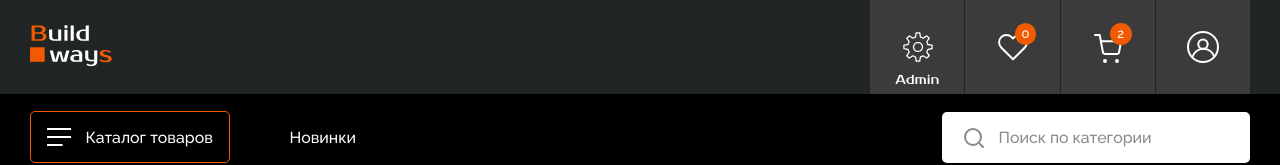
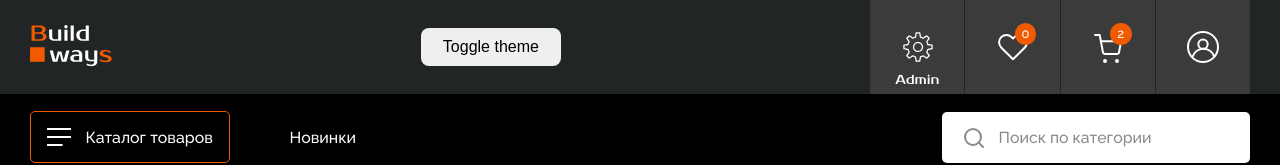
Before and after one commit to Garnett163/BuildWays, a React (Vite) app: page / in a window 1280 px wide. Shown: the top 165 px of the page. Built offline with nearby package versions, Linux system fonts and the light colour scheme; no server answers.

Commit message:
created dark theme

```diff
--- a/src/components/App/App.tsx
+++ b/src/components/App/App.tsx
@@ -1,6 +1,7 @@
 import './App.css';
 import { useEffect } from 'react';
 import { Routes, Route } from 'react-router-dom';
+import { useTheme } from '../../hooks/useTheme';
 import { useAppDispatch, useAppSelector } from '../../hooks/redux';
 import { setUser } from '../../redux/authSlice';
 import { useGetUserProfileQuery } from '../../Api/authApi';
@@ -22,6 +23,7 @@ import { setCategories } from '../../redux/categorySlice';
 import { setProducts } from '../../redux/productSlice';
 
 function App() {
+  useTheme();
   const dispatch = useAppDispatch();
   const {
     data: userProfileData,
--- a/src/components/Header/Header.tsx
+++ b/src/components/Header/Header.tsx
@@ -1,6 +1,7 @@
 import { Link } from 'react-router-dom';
 import './Header.css';
 import Navigation from '../Navigation/Navigation';
+import ThemeToggleButton from '../../pages/Admin/Ui/ThemeToggleButton/ThemeToggleButton';
 import { useAppSelector } from '../../hooks/redux';
 
 function Header() {
@@ -9,7 +10,8 @@ function Header() {
   return (
     <header className="header">
       <div className="header__container">
-        <a href="/" className="header__logo"></a>
+        <Link to="/" className="header__logo" />
+        <ThemeToggleButton />
         <ul className="header__list">
           <li className="header__item">
             <Link to="/admin" className="header__link header__link-admin">
--- /dev/null
+++ b/src/hooks/useTheme.tsx
@@ -0,0 +1,13 @@
+import { useEffect } from 'react';
+import { useAppSelector } from './redux';
+
+export function useTheme() {
+  const theme = useAppSelector(state => state.theme.mode);
+
+  useEffect(() => {
+    document.documentElement.setAttribute('data-theme', theme);
+    localStorage.setItem('theme', theme);
+  }, [theme]);
+
+  return theme;
+}
--- a/src/index.css
+++ b/src/index.css
@@ -8,10 +8,22 @@
   box-sizing: border-box;
 }
 
+[data-theme='light'] {
+  --bg-primary: #f2f5f7;
+  --color-primary: #000;
+}
+
+[data-theme='dark'] {
+  --bg-primary: #1a1a1a;
+  --bg-secondary: #2d2d2d;
+  --color-primary: #fff;
+}
+
 :root {
-  background-color: #f2f5f7;
+  background-color: var(--bg-primary);
+  color: var(--color-primary);
+  transition: all 0.3s ease;
   font-family: 'Raleway', 'Arial', sans-serif;
-  color: #000;
   -webkit-font-smoothing: antialiased;
   -moz-osx-font-smoothing: grayscale;
   text-rendering: optimizeLegibility;
--- a/src/pages/Admin/HeaderAdmin/HeaderAdmin.tsx
+++ b/src/pages/Admin/HeaderAdmin/HeaderAdmin.tsx
@@ -1,11 +1,13 @@
 import './HeaderAdmin.css';
 import { Link } from 'react-router-dom';
+import ThemeToggleButton from '../Ui/ThemeToggleButton/ThemeToggleButton';
 
 function HeaderAdmin() {
   return (
     <header className="header">
       <div className="header__container">
         <Link to="/" className="header__logo" />
+        <ThemeToggleButton />
         <div className="header__links">
           <Link to="/admin" className="header__title">
             Админ панель
--- a/src/pages/Admin/Ui/InterviewList/InterviewList.css
+++ b/src/pages/Admin/Ui/InterviewList/InterviewList.css
@@ -8,7 +8,7 @@
 }
 
 .interview__item {
-  background: #ffffff;
+  background: var(--bg-secondary);
   border: 1px solid #e2e8f0;
   border-radius: 12px;
   padding: 1rem;
@@ -25,14 +25,12 @@
 .interview__question {
   font-size: 1.1rem;
   font-weight: 600;
-  color: #1a1a2e;
   margin: 0 0 0.8rem 0;
   line-height: 1.4;
 }
 
 .interview__answer {
   font-size: 0.95rem;
-  color: #4a5568;
   margin: 0;
   line-height: 1.6;
   padding-left: 1.5rem;
--- a/src/pages/Admin/Ui/InterviewSideNavigation/InterviewSideNavigation.css
+++ b/src/pages/Admin/Ui/InterviewSideNavigation/InterviewSideNavigation.css
@@ -8,7 +8,7 @@
   overflow-y: auto;
   padding: 20px;
   background-color: #27272c;
-  border-right: 1px solid #e9ecef;
+  border: 1px solid #e9ecef;
   border-radius: 10px;
   z-index: 100;
 }
@@ -55,7 +55,6 @@
   color: white;
 }
 
-/* Адаптация для мобильных */
 @media (max-width: 768px) {
   .side-navigation {
     display: none;
--- a/src/pages/Admin/Ui/SectionTitle/SectionTitle.css
+++ b/src/pages/Admin/Ui/SectionTitle/SectionTitle.css
@@ -1,7 +1,6 @@
 .section__title {
   font-size: 1.8rem;
   font-weight: 700;
-  color: #1a1a2e;
   margin-bottom: 1.5rem;
   padding-bottom: 0.5rem;
   position: relative;
--- /dev/null
+++ b/src/pages/Admin/Ui/ThemeToggleButton/ThemeToggleButton.css
@@ -0,0 +1,19 @@
+.theme-toggle-button {
+  display: inline-flex;
+  align-items: center;
+  justify-content: center;
+  padding: 0.5rem 1.25rem;
+  font-size: 1rem;
+  font-weight: 500;
+  border: 2px solid transparent;
+  border-radius: 0.5rem;
+  cursor: pointer;
+  transition: all 0.3s ease;
+  outline: none;
+  user-select: none;
+  white-space: nowrap;
+}
+
+.theme-toggle-button:hover {
+  opacity: 0.8;
+}
--- /dev/null
+++ b/src/pages/Admin/Ui/ThemeToggleButton/ThemeToggleButton.tsx
@@ -0,0 +1,12 @@
+import './ThemeToggleButton.css';
+import { useAppDispatch } from '../../../../hooks/redux';
+import { toggleTheme } from '../../../../redux/themeSlice';
+
+export default function ThemeToggleButton() {
+  const dispatch = useAppDispatch();
+  return (
+    <button className="theme-toggle-button" onClick={() => dispatch(toggleTheme())}>
+      Toggle theme
+    </button>
+  );
+}
--- a/src/redux/store.ts
+++ b/src/redux/store.ts
@@ -2,11 +2,11 @@ import { configureStore } from '@reduxjs/toolkit';
 import authReducer from './authSlice';
 import categorySlice from './categorySlice';
 import productSlice from './productSlice';
+import errorSlice from './errorSlice';
+import themeSlice from './themeSlice';
 import { authApi } from '../Api/authApi';
 import { categoryApi } from '../Api/categoryApi';
 import { productApi } from '../Api/productApi';
-
-import errorSlice from './errorSlice';
 
 export const store = configureStore({
   reducer: {
@@ -14,6 +14,7 @@ export const store = configureStore({
     auth: authReducer,
     categories: categorySlice,
     products: productSlice,
+    theme: themeSlice,
     [authApi.reducerPath]: authApi.reducer,
     [categoryApi.reducerPath]: categoryApi.reducer,
     [productApi.reducerPath]: productApi.reducer,
--- /dev/null
+++ b/src/redux/themeSlice.ts
@@ -0,0 +1,31 @@
+import { createSlice, PayloadAction } from '@reduxjs/toolkit';
+
+export type ThemeMode = 'light' | 'dark';
+
+interface ThemeState {
+  mode: ThemeMode;
+}
+
+const savedTheme = localStorage.getItem('theme');
+const initialState: ThemeState = {
+  mode: savedTheme === 'dark' ? 'dark' : 'light',
+};
+
+const themeSlice = createSlice({
+  name: 'theme',
+  initialState,
+
+  reducers: {
+    toggleTheme: state => {
+      state.mode = state.mode === 'light' ? 'dark' : 'light';
+    },
+
+    setTheme: (state, action: PayloadAction<ThemeMode>) => {
+      state.mode = action.payload;
+    },
+  },
+});
+
+export const { toggleTheme, setTheme } = themeSlice.actions;
+
+export default themeSlice.reducer;
```
